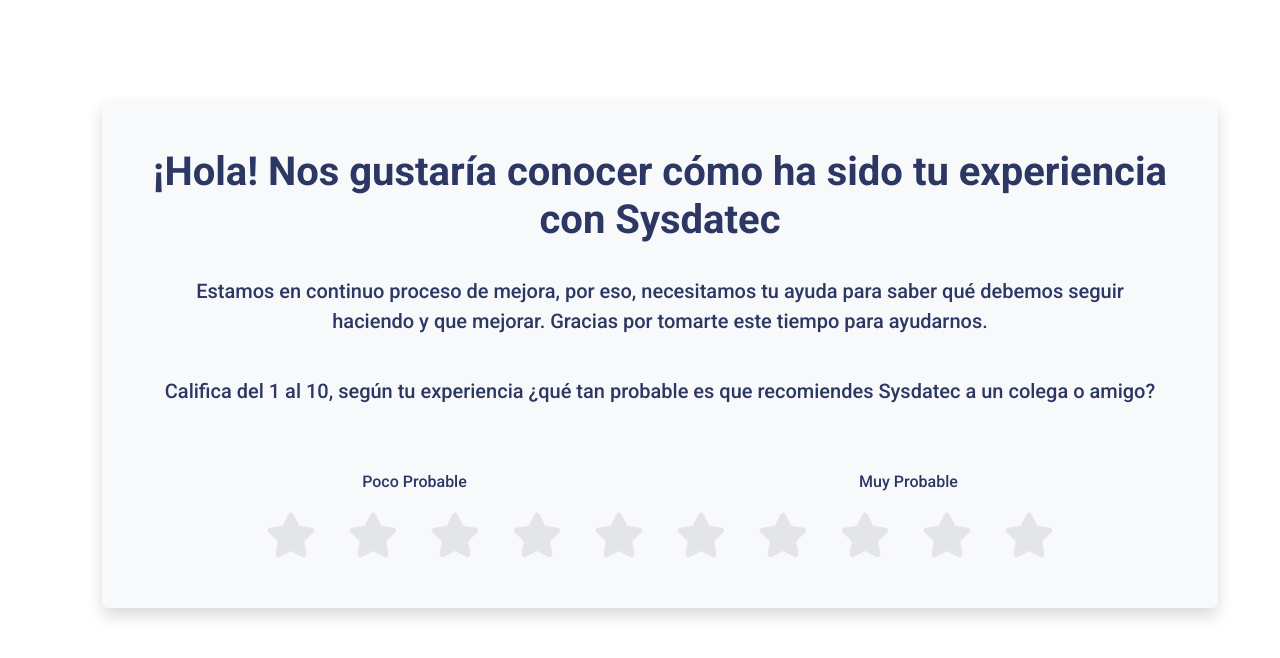
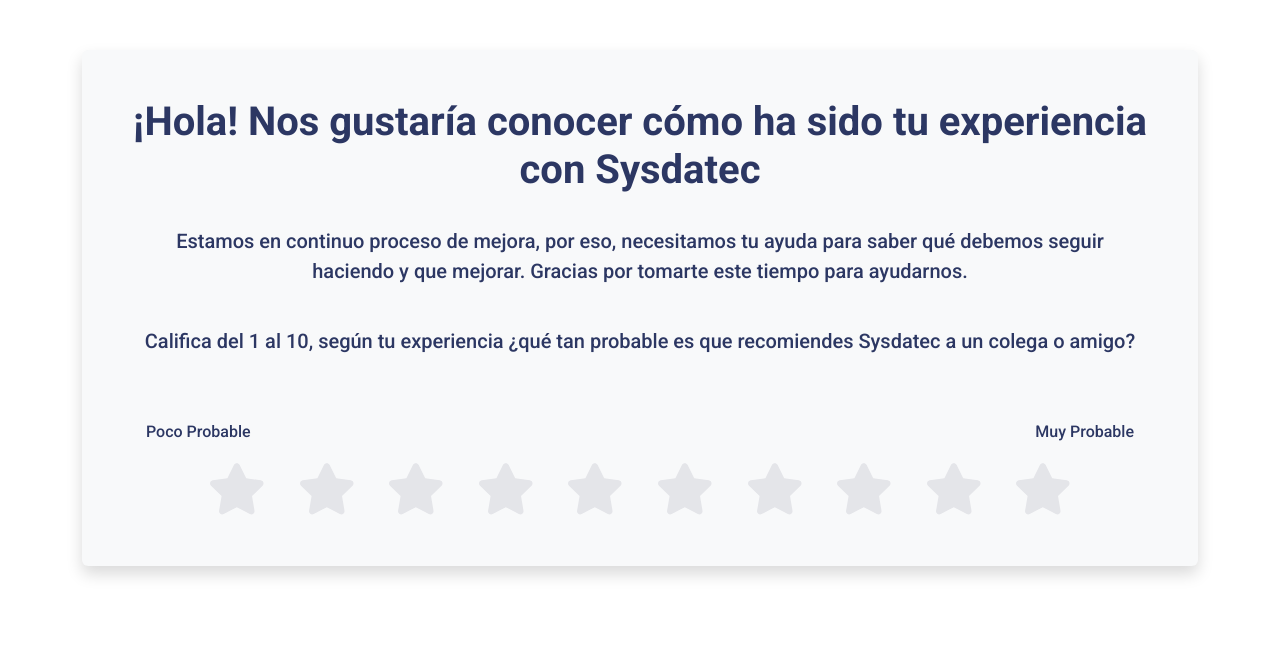
Before and after one commit to SysdatecSprime/encuestas_sprime, a React (Create React App) app: page / in a window 1280 px wide. Shown: the top 658 px of the page. Built offline with nearby package versions, Linux system fonts and the light colour scheme.

Commit message:
encuesta respon

```diff
--- a/public/index.html
+++ b/public/index.html
@@ -22,7 +22,7 @@
       work correctly both with client-side routing and a non-root public URL.
       Learn how to configure a non-root public URL by running `npm run build`.
     -->
-  <title>React App</title>
+  <title>Sysdatec</title>
   <link href="https://cdn.jsdelivr.net/npm/bootstrap@5.3.0-alpha1/dist/css/bootstrap.min.css" rel="stylesheet"
     integrity="sha384-GLhlTQ8iRABdZLl6O3oVMWSktQOp6b7In1Zl3/Jr59b6EGGoI1aFkw7cmDA6j6gD" crossorigin="anonymous" />
 </head>
--- a/src/componente/Estrellas.js
+++ b/src/componente/Estrellas.js
@@ -7,7 +7,7 @@ const EstrellasCalificacion = ({ onChange }) => {
   const [hoverRating, setHoverRating] = useState(null);
 
   return (
-    <>
+    <div className="estrellasCalificacionContainer">
       {[...Array(10)].map((star, i) => {
         const ratingValue = i + 1;
         return (
@@ -27,14 +27,14 @@ const EstrellasCalificacion = ({ onChange }) => {
               color={
                 ratingValue <= (hoverRating || rating) ? "#ffc107" : "#e4e5e9"
               }
-              size={50}
+              size={"4.5vw"}
               onMouseEnter={() => setHoverRating(ratingValue)}
               onMouseLeave={() => setHoverRating(null)}
             />
           </label>
         );
       })}
-    </>
+    </div>
   );
 };
 export default EstrellasCalificacion;
--- a/src/componente/MainRating.js
+++ b/src/componente/MainRating.js
@@ -30,7 +30,7 @@ const RatingView = () => {
             recomiendes Sysdatec a un colega o amigo?
           </p>
         </div>
-        <div className="probabilidad d-flex justify-content-around p-3">
+        <div className="probabilidad d-flex justify-content-between p-3">
           <label>Poco Probable</label>
           <label>Muy Probable</label>
         </div>
--- a/src/index.css
+++ b/src/index.css
@@ -45,7 +45,7 @@ h2 {
 .cajaEncuesta {
   height: 50%;
   width: 100%;
-  margin: 100px 20px;
+  margin: 50px auto;
 }
 .parrafoEncuesta {
   color: var(--nav-color);
@@ -70,3 +70,7 @@ h2 {
 .swal2-styled.swal2-confirm {
   background-color: var(--bottom-color) !important;
 }
+
+.estrellasCalificacionContainer {
+  text-align: center;
+}
```
Also changed, not shown: public/favicon.png (added), 1 other file (tests, documents, lock files or other folders).
